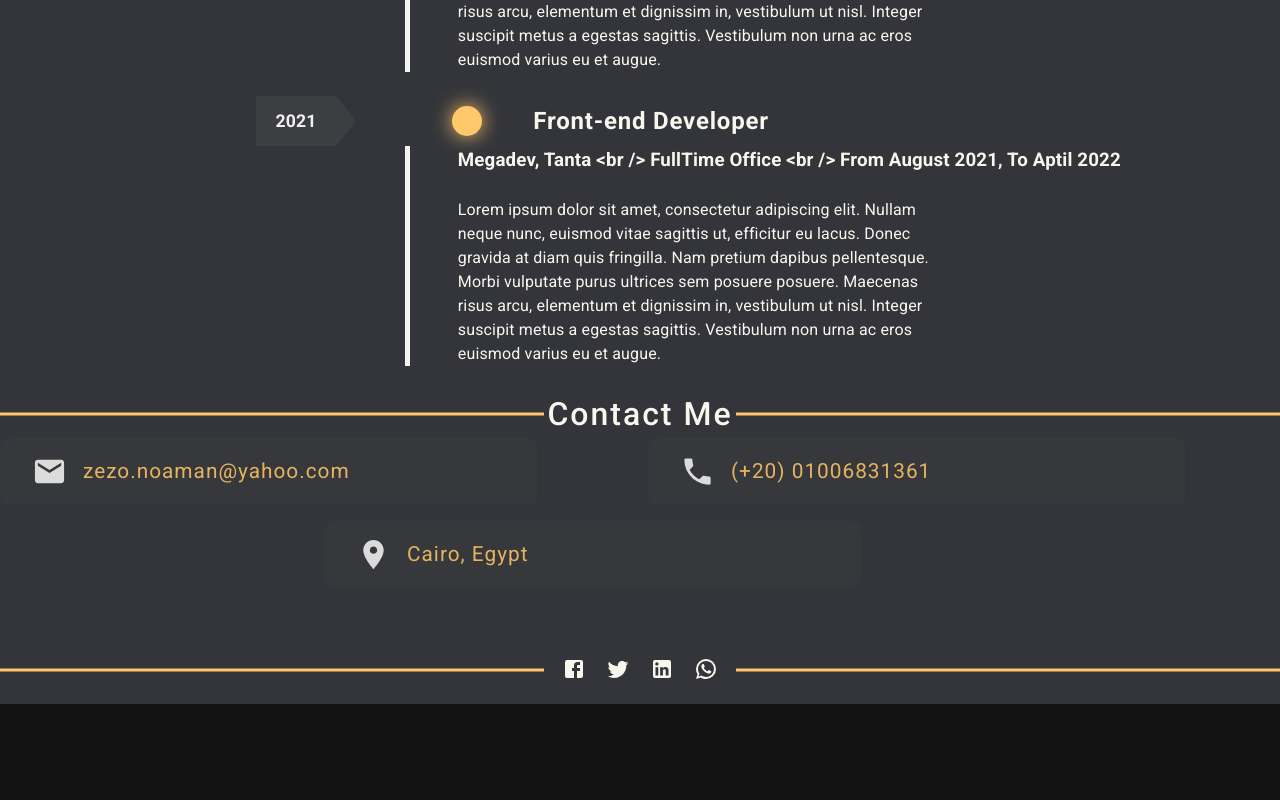
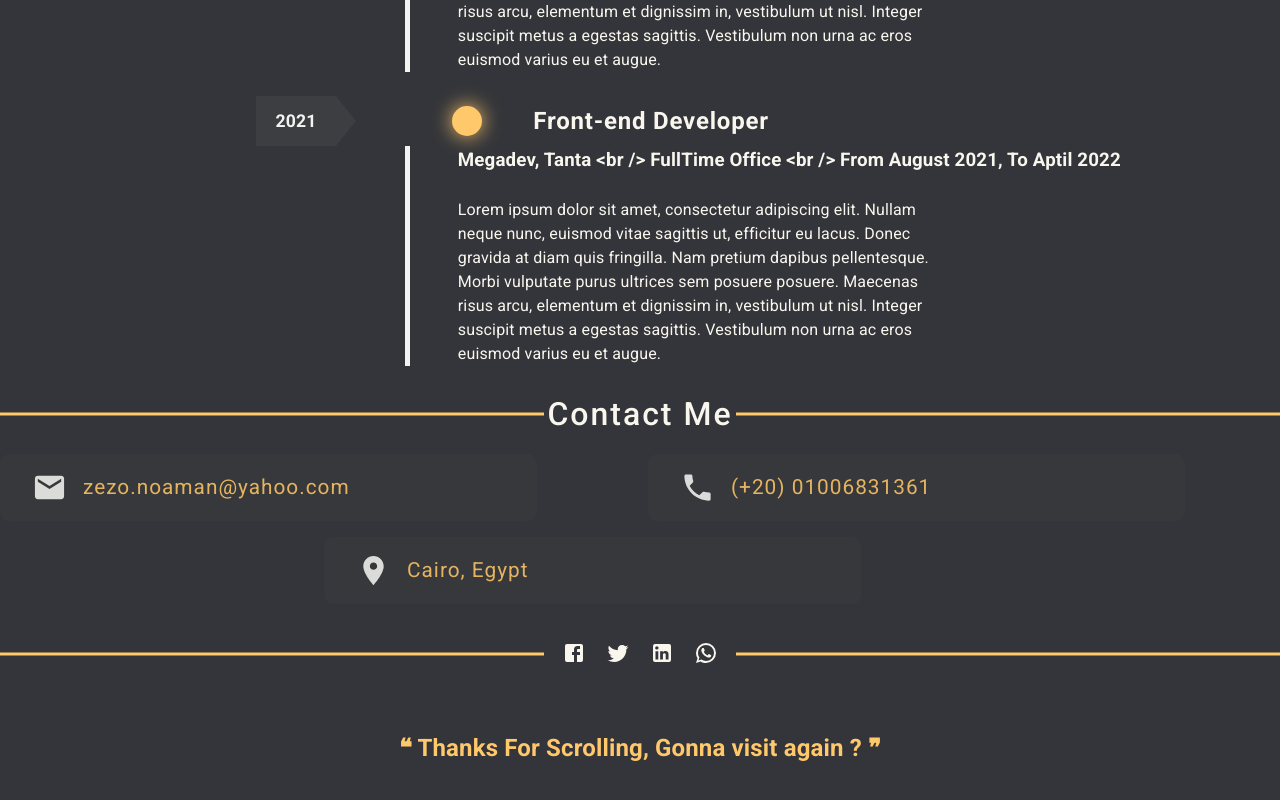
Before and after one commit to Abd-Elaziz-Noaman/Portofolio, a Next.js app: page / in a window 1280 px wide. Shown: the part 3866-4666 px from the top of the page. Before the commit the page ends 4570 px from the top, so only its background shows below. Built offline with nearby package versions, Linux system fonts and the light colour scheme.

Commit message:
added Thank section and applied some edits in Contact

```diff
--- a/src/components/Contact/Contact.jsx
+++ b/src/components/Contact/Contact.jsx
@@ -49,8 +49,8 @@ export default function Contact() {
         <RoomIcon />
         <p>Cairo, Egypt</p>
       </ContactBlock> */}
-      <br />
-      <br />
+      {/* <br />
+      <br /> */}
       <SocialIconsContainer>
         <StyledLink href="https://www.facebook.com/zezo.noaman" target="_blank">
           <FacebookIcon
--- a/src/components/Contact/Contact.styled.js
+++ b/src/components/Contact/Contact.styled.js
@@ -4,7 +4,7 @@ import { Grid } from "@mui/material";
 
 export const ContactContainer = styled.div`
   /* width: 80%;
-  margin: auto; */
+  margin: auto; */s
 `;
 
 export const Title = styled.h1`
@@ -59,6 +59,7 @@ export const StyledLink = styled(Link)`
 export const ContentContainer = styled(Grid)`
   width: 60%;
   margin: auto;
+  padding: 1rem 0;
 `;
 
 export const ContactBlock = styled(Link)`
--- a/src/components/MainContainer/MainContainer.jsx
+++ b/src/components/MainContainer/MainContainer.jsx
@@ -10,6 +10,7 @@ import ProjectsBlock from "../ProjectsBlock/ProjectsBlock";
 import Experience from "../Experience/Experience";
 import ScrollToTopBtn from "./ScrollToTopBtn/ScrollToTopBtn";
 import Contact from "../Contact/Contact";
+import Thank from "./Thank/Thank";
 
 export default function MainContainer() {
   const theme = useTheme();
@@ -34,6 +35,7 @@ export default function MainContainer() {
       <ProjectsBlock />
       <Experience />
       <Contact />
+      <Thank />
       <ScrollToTopBtn />
       {/* <Zoom in={trigger}>
         <Fab
--- a/src/components/MainContainer/Thank/Thank.jsx
+++ b/src/components/MainContainer/Thank/Thank.jsx
@@ -1,5 +1,11 @@
 import React from "react";
+import { ThankContainer } from "./Thank.styled";
 
 export default function Thank() {
-  return <div>Thank</div>;
+  return (
+    <ThankContainer>
+      {/* <h2>&#9790; Thanks For Scrolling, Gonna visit again ? &#9789;</h2> */}
+      <h2>&#10077; Thanks For Scrolling, Gonna visit again ? &#10078;</h2>
+    </ThankContainer>
+  );
 }
--- a/src/components/MainContainer/Thank/Thank.styled.js
+++ b/src/components/MainContainer/Thank/Thank.styled.js
@@ -1 +1,14 @@
 import styled from "styled-components";
+
+export const ThankContainer = styled.div`
+  min-height: 120px;
+  width: 100%;
+  background-color: ${({ theme }) =>
+    theme.palette.mode == "light"
+      ? theme.palette.primary.light
+      : theme.palette.primary.dark};
+  color: #ffc86b;
+  display: flex;
+  justify-content: center;
+  align-items: center;
+`;
```
